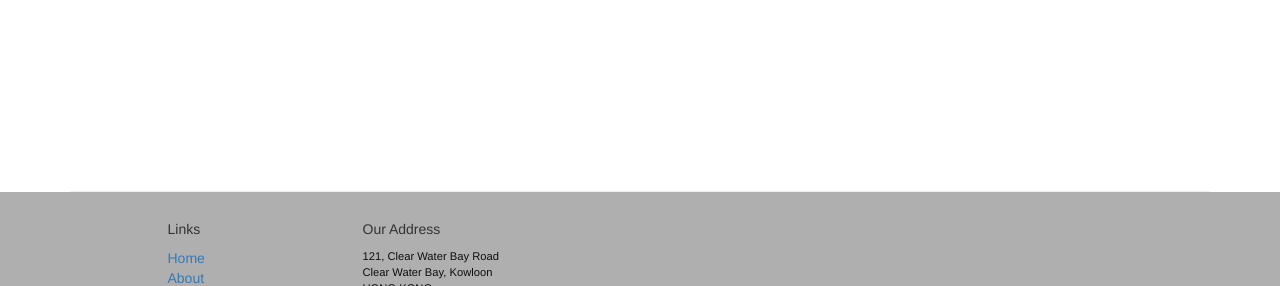
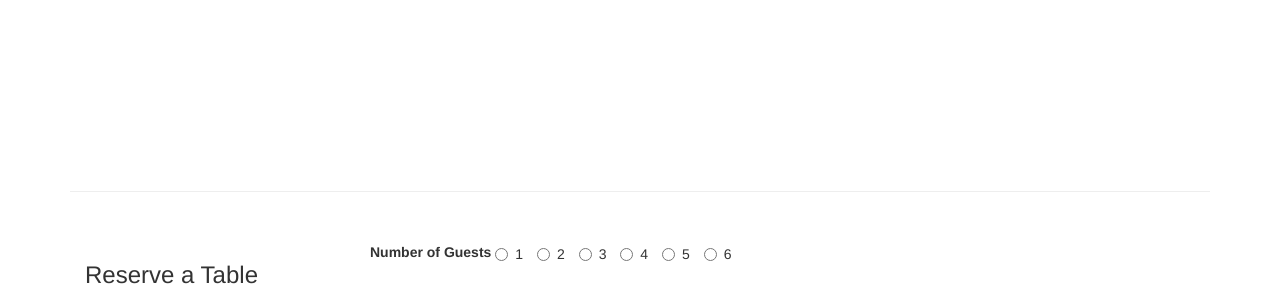
Before and after one commit to EveryoneNoone/UIFramework, a plain HTML site: page index.html in a window 1280 px wide. Shown: the part 1467-1753 px from the top of the page. Drawn offline with nearby package versions, Linux system fonts and the light colour scheme.

Commit message:
task 3 part

```diff
--- a/index.html
+++ b/index.html
@@ -58,10 +58,9 @@
                 <form class="navbar-form navbar-right" role="form">
                     <input type="email" name="emailid" class="form-control" id="emailid" placeholder="Email">
                     <input type="password" name="passwordid" class="form-control" id="passwordid" placeholder="Password">
-                    <label class="checkbox-inline">
-                        <input type="checkbox" name="approve" value="" placeholder="RememberMe">
-                        <span>Remember me</span>
-                    </label>
+                    <div class="checkbox">
+                        <label><input type="checkbox">Remember me</label>
+                    </div>
                     <button type="submit" class="btn btn-info">Sign in</button>
                 </form>
             </div>
@@ -155,6 +154,34 @@
                 </div>
             </div>
         </div>
+        <div class="row row-content">
+            <div class="col-xs-12 col-sm-3">
+                <h3>Reserve a Table</h3>
+            </div>
+            <div class="col-xs-12 col-sm-9">
+                <div class="form-group">
+                    <label>Number of Guests</label>
+                    <label class="radio-inline">
+                        <input type="radio" name="inlineRadioOptions" id="inlineRadio1" value="option1"> 1
+                    </label>
+                    <label class="radio-inline">
+                        <input type="radio" name="inlineRadioOptions" id="inlineRadio2" value="option2"> 2
+                    </label>
+                    <label class="radio-inline">
+                        <input type="radio" name="inlineRadioOptions" id="inlineRadio3" value="option3"> 3
+                    </label>
+                    <label class="radio-inline">
+                        <input type="radio" name="inlineRadioOptions" id="inlineRadio4" value="option1"> 4
+                    </label>
+                    <label class="radio-inline">
+                        <input type="radio" name="inlineRadioOptions" id="inlineRadio5" value="option2"> 5
+                    </label>
+                    <label class="radio-inline">
+                        <input type="radio" name="inlineRadioOptions" id="inlineRadio6" value="option3"> 6
+                    </label>
+                </div>
+            </div>
+        </div>
     </div>
 
     <footer class="row-footer">
```
